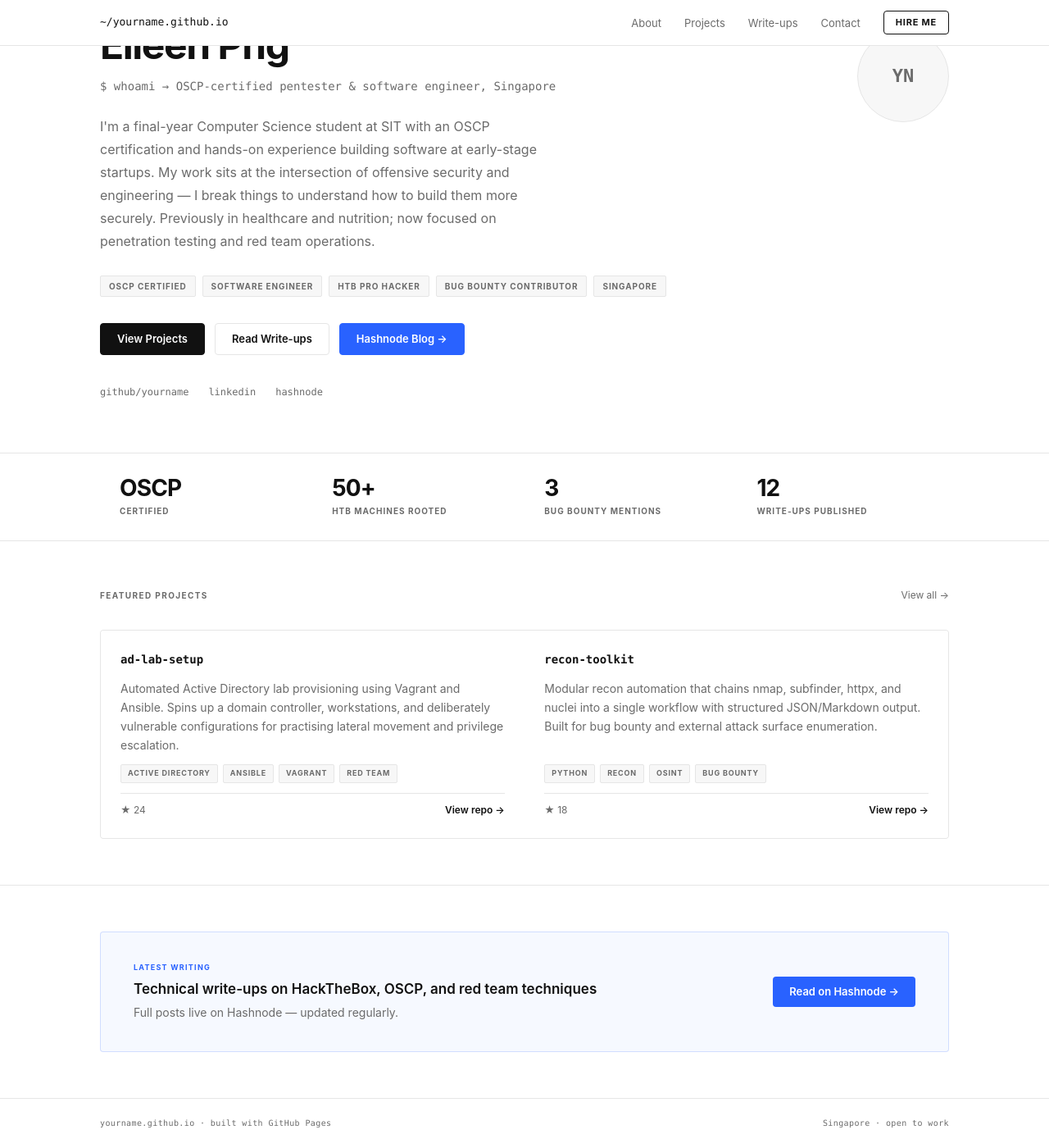
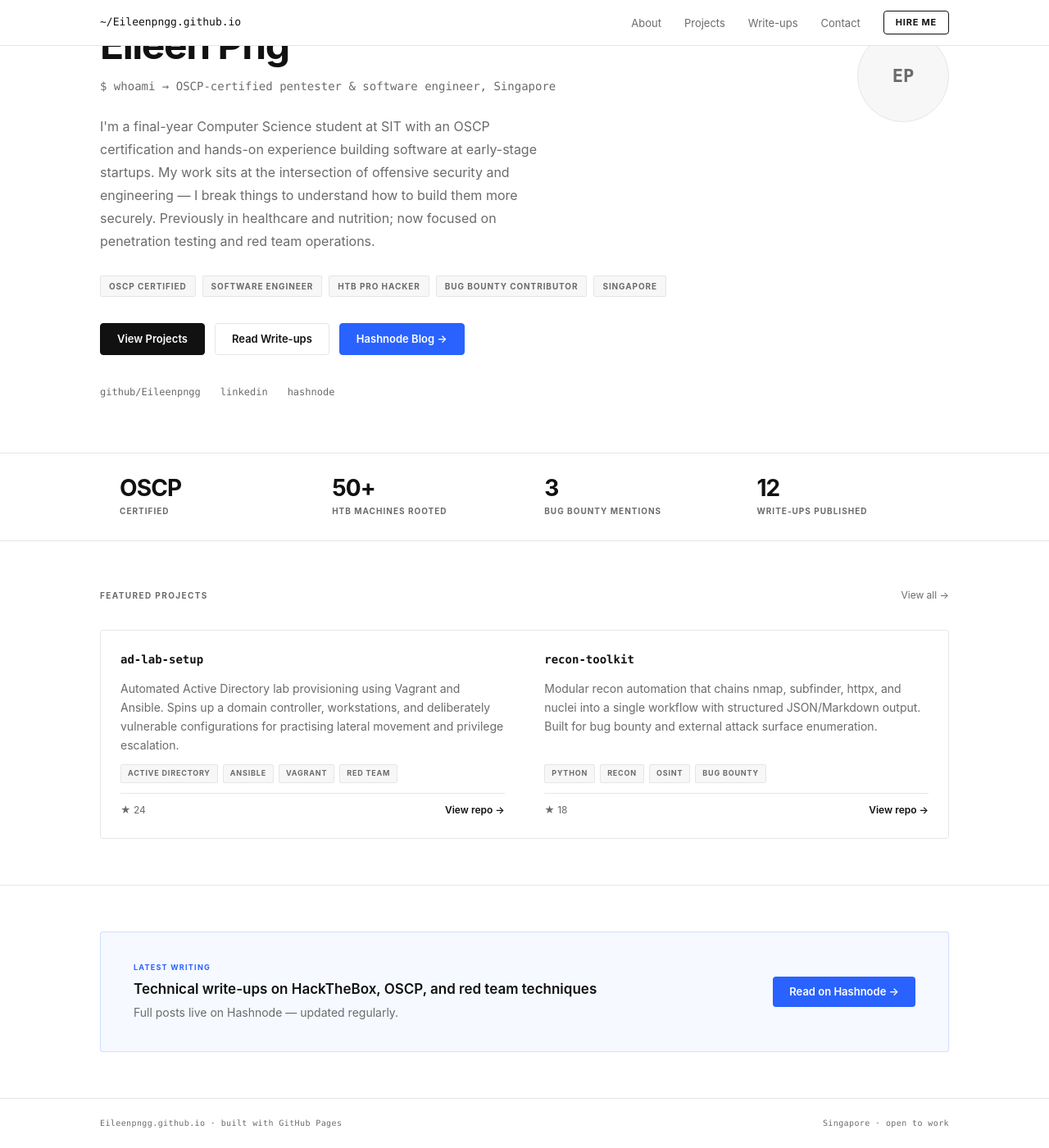
Before and after one commit to Eileenpngg/eileenpngg.github.io, a Jekyll site: the page built from index.html, in a window 1280 px wide and 1400 px high, scrolled down 107 px. Shown: the whole window at 82% size. Built offline with Jekyll 4.4.1, drawn with Linux system fonts in a browser that asks for light colours.

Commit message:
fix: correct GitHub username and site URL in config

```diff
--- a/_config.yml
+++ b/_config.yml
@@ -10,15 +10,15 @@ description: >-
   OSCP-certified penetration tester and software engineer based in Singapore.
   SIT graduate with startup experience and a focus on offensive security.
 baseurl: ""
-url: "https://eileenpng.github.io"
+url: "https://eileenpngg.github.io"
 
 # =============================================
 # Personal details — only edit this section
 # =============================================
 author:
   name: "Eileen Png"
-  initials: "YN"                              # Displayed in the avatar circle on the hero
-  github_username: "yourname"
+  initials: "EP"                              # Displayed in the avatar circle on the hero
+  github_username: "Eileenpngg"
   linkedin_url: "https://www.linkedin.com/in/eileenpng/"
   hashnode_url: "https://hashnode.com/@eileenpngg"
   email: "eileenpngg@email.com"
```
